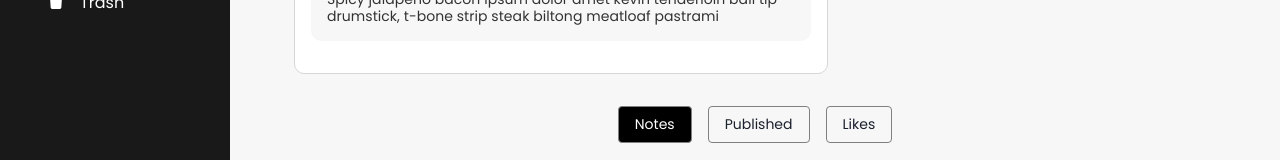
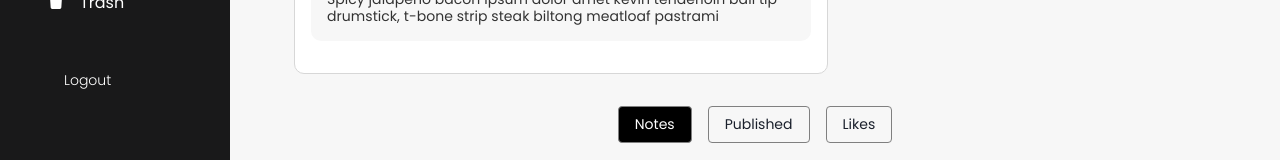
Before and after one commit to uduma-sonia/anonry, a Next.js app: page / in a window 1280 px wide. Shown: the part 440-600 px from the top of the page. Built offline with nearby package versions, Linux system fonts and the light colour scheme; no server answers; sample sign-in values are in the browser's storage.

Commit message:
[feat] server side route guard

```diff
--- a/src/components/DashboardLayout/DashboardSidebar.tsx
+++ b/src/components/DashboardLayout/DashboardSidebar.tsx
@@ -4,6 +4,7 @@ import {
   UnorderedList,
   ListItem,
   Text,
+  Button,
 } from "@chakra-ui/react";
 import { AiFillHome } from "react-icons/ai";
 import { RiBookletFill } from "react-icons/ri";
@@ -13,6 +14,7 @@ import { IoMdCog } from "react-icons/io";
 import { FaTrash } from "react-icons/fa";
 import { useRouter } from "next/router";
 import Link from "next/link";
+import { signOut } from "next-auth/react";
 
 export default function DashboardSidebar() {
   const router = useRouter();
@@ -97,6 +99,23 @@ export default function DashboardSidebar() {
           );
         })}
       </UnorderedList>
+
+      <Button
+        variant="link"
+        color="#fff"
+        pl="4rem"
+        fontWeight="300"
+        fontSize="sm"
+        mt="2rem"
+        _hover={{ textDecor: "none" }}
+        _focus={{ outline: "none" }}
+        onClick={async () => {
+          await signOut({ redirect: false });
+          router.push("/login");
+        }}
+      >
+        Logout
+      </Button>
     </Box>
   );
 }
--- a/src/containers/Auth/LoginForm.tsx
+++ b/src/containers/Auth/LoginForm.tsx
@@ -91,7 +91,7 @@ export default function LoginForm() {
               </Box>
             ),
           });
-          router.push("/");
+          router.push("/dashboard");
         }
       } catch (err: any) {
         console.log(err);
--- a/src/containers/Auth/VerifyEmailForm.tsx
+++ b/src/containers/Auth/VerifyEmailForm.tsx
@@ -96,7 +96,7 @@ export default function VerifyEmailForm() {
               </Box>
             ),
           });
-          router.push("/");
+          router.push("/dashboard");
         }
       } catch (err: any) {
         console.log(err);
--- a/src/pages/forgot-password.tsx
+++ b/src/pages/forgot-password.tsx
@@ -7,7 +7,7 @@ const ForgotPasswordForm = dynamic(
   () => import("@containers/Auth/ForgotPasswordForm"),
   {
     loading: () => (
-      <Center>
+      <Center w="100vw" h="100vh">
         <Spinner
           thickness="5px"
           speed="0.8s"
--- a/src/pages/index.tsx
+++ b/src/pages/index.tsx
@@ -1,4 +1,5 @@
-import type { NextPage } from "next";
+import type { GetServerSidePropsContext, NextPage } from "next";
+import { getSession } from "next-auth/react";
 import Head from "next/head";
 import dynamic from "next/dynamic";
 import { Center, Spinner } from "@chakra-ui/react";
@@ -47,4 +48,23 @@ const Home: NextPage = () => {
   );
 };
 
+export async function getServerSideProps(context: GetServerSidePropsContext) {
+  const session = await getSession(context);
+
+  if (!session) {
+    return {
+      redirect: {
+        destination: "/login",
+        permanent: false,
+      },
+    };
+  }
+
+  return {
+    props: {
+      session,
+    },
+  };
+}
+
 export default Home;
--- a/src/pages/login.tsx
+++ b/src/pages/login.tsx
@@ -5,7 +5,7 @@ import { Center, Spinner } from "@chakra-ui/react";
 
 const LoginForm = dynamic(() => import("@containers/Auth/LoginForm"), {
   loading: () => (
-    <Center>
+    <Center w="100vw" h="100vh">
       <Spinner
         thickness="5px"
         speed="0.8s"
--- a/src/pages/signup.tsx
+++ b/src/pages/signup.tsx
@@ -5,7 +5,7 @@ import { Center, Spinner } from "@chakra-ui/react";
 
 const SignupForm = dynamic(() => import("@containers/Auth/SignupForm"), {
   loading: () => (
-    <Center>
+    <Center w="100vw" h="100vh">
       <Spinner
         thickness="5px"
         speed="0.8s"
--- a/src/pages/verify-email.tsx
+++ b/src/pages/verify-email.tsx
@@ -7,7 +7,7 @@ const VerifyEmailForm = dynamic(
   () => import("@containers/Auth/VerifyEmailForm"),
   {
     loading: () => (
-      <Center>
+      <Center w="100vw" h="100vh">
         <Spinner
           thickness="5px"
           speed="0.8s"
```
Also changed, not shown: src/pages/dashboard.tsx (+21 -1 lines).
